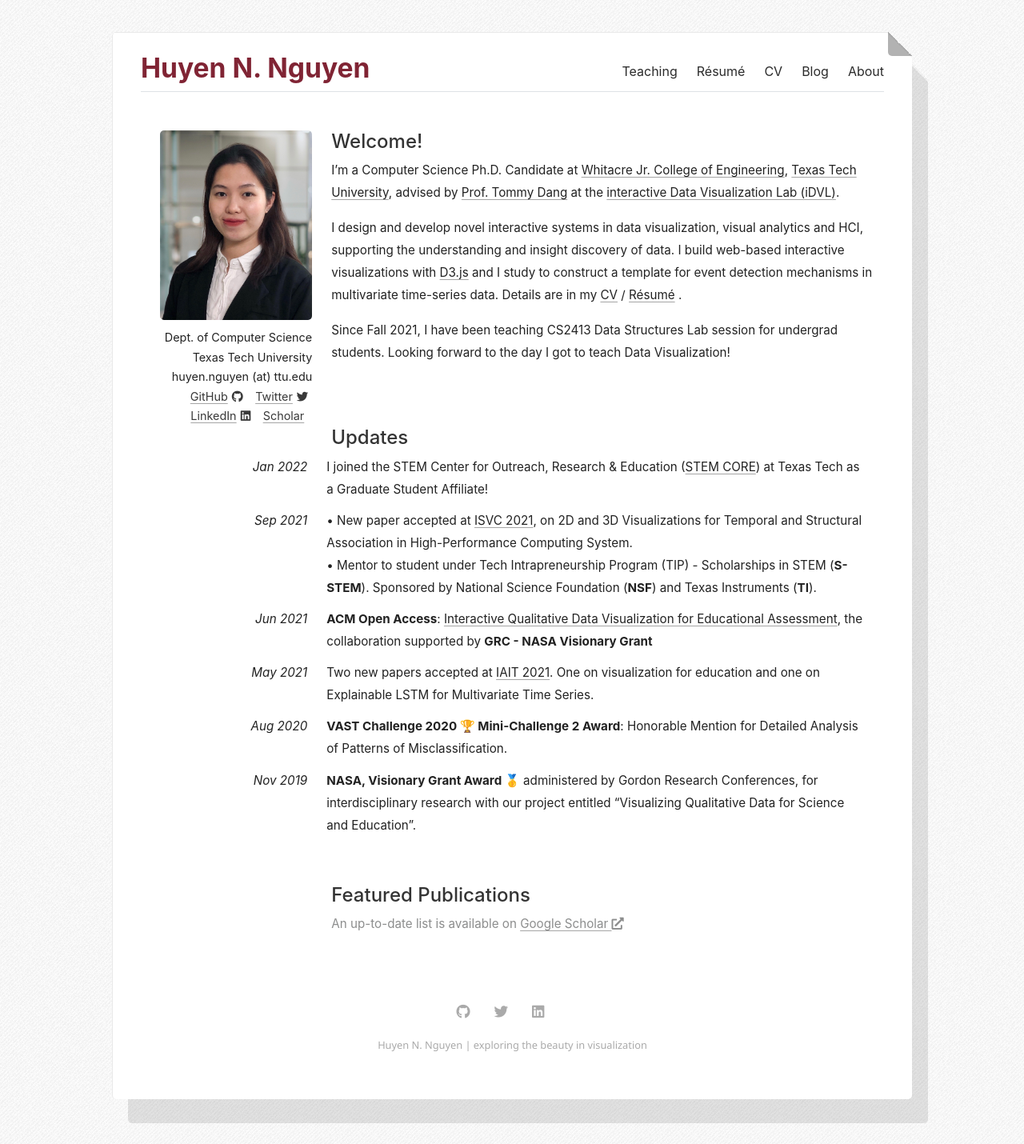
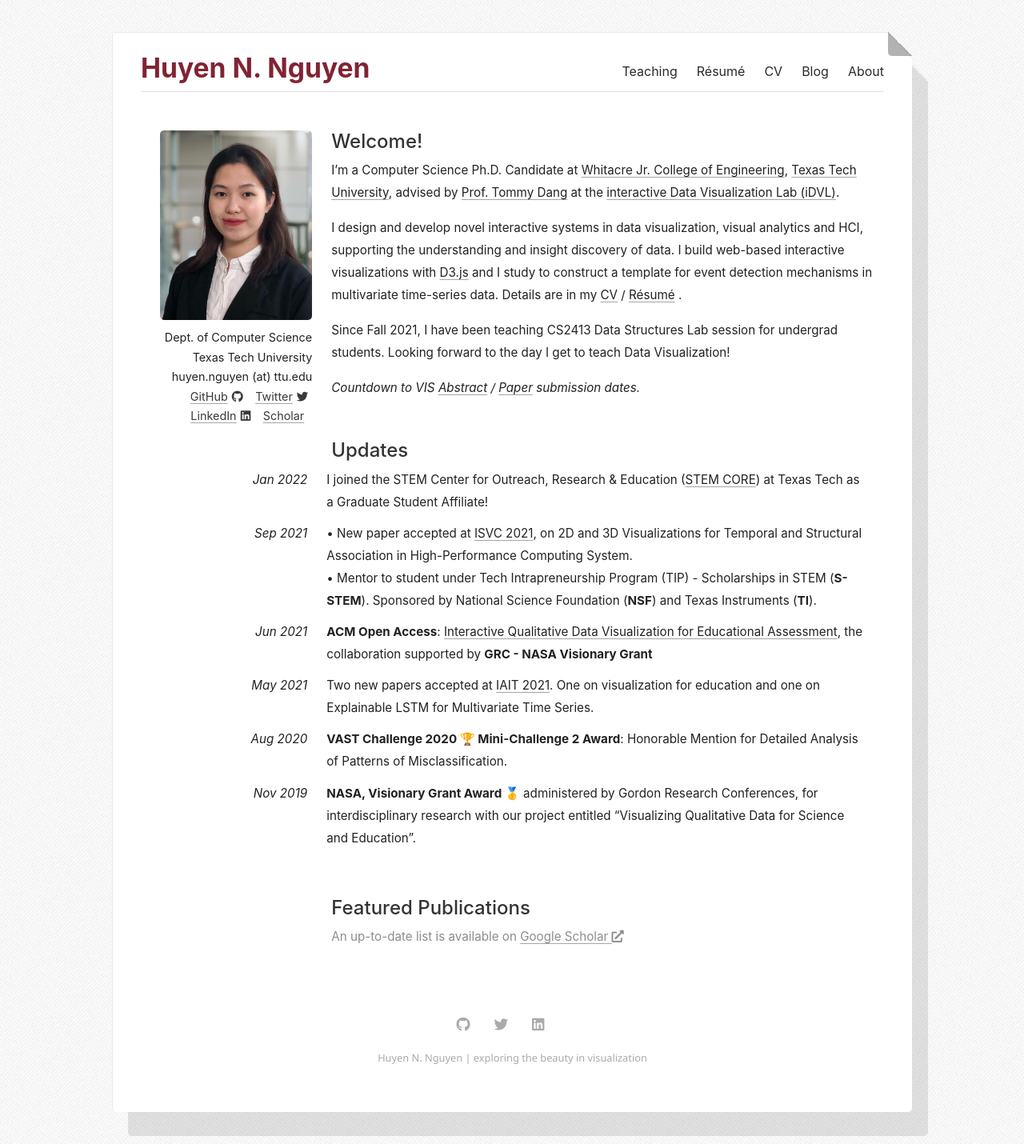
Before and after one commit to huyen-nguyen/huyen-nguyen.github.io, a Jekyll site: the page built from index.html, in a window 1280 px wide. Shown: the whole page at 80% size. Built offline with Jekyll 4.4.1, drawn with Linux system fonts in a browser that asks for light colours; some web fonts are replaced; the list of posts is cut into pages by our own code; a style sheet for code colours, icons or effects is not loaded.

Commit message:
Add countdown dates

```diff
--- a/_layouts/home.html
+++ b/_layouts/home.html
@@ -40,9 +40,12 @@ layout: default
 
 			<p>Since Fall 2021, I have been teaching CS2413 Data Structures Lab session for undergrad students. Looking
 				forward to
-				the day I got to teach Data Visualization!
+				the day I get to teach Data Visualization!
 			</p>
-
+			<p><i>Countdown to VIS <a
+					href="https://www.timeanddate.com/date/durationresult.html?m1=&d1=&y1=&m2=3&d2=21&y2=2022&h1=&i1=&s1=&h2=19&i2=0&s2=0" target="_blank">Abstract</a> / <a
+					href="https://www.timeanddate.com/date/durationresult.html?m1=&d1=&y1=&m2=3&d2=31&y2=2022&h1=&i1=&s1=&h2=19&i2=0&s2=0" target="_blank">Paper</a> submission dates.
+			</i></p>
 		</div>
 
 	</article>
--- a/_sass/_added.scss
+++ b/_sass/_added.scss
@@ -692,9 +692,9 @@ u {
 	display: inline-block;
 	padding-left: 0.4rem;
   }
-  .updateRow {
-	margin-top: -1rem;
-  }
+  //.updateRow {
+	//margin-top: -1rem;
+  //}
   .dateInUpdate {
 	i {
 	  float: right;
@@ -724,9 +724,9 @@ u {
 	display: inline-block;
 	padding-left: 0.4rem;
   }
-  .updateRow {
-	margin-top: -1rem;
-  }
+  //.updateRow {
+	//margin-top: -1rem;
+  //}
   .dateInUpdate {
 	i {
 	  float: right;
```
